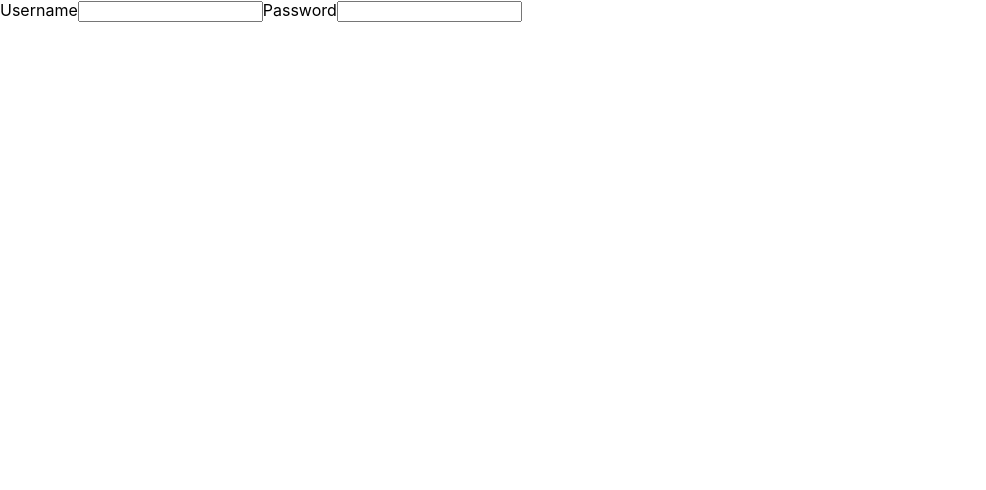
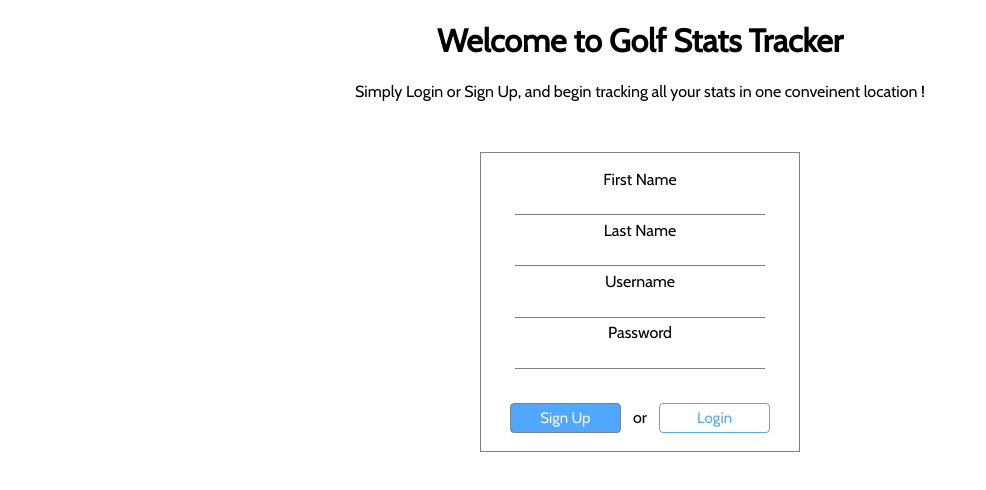
Before and after one commit to Evan-Jams/Stat-Tracker, a React (Create React App) app: page /signup in a window 1280 px wide. Shown: the top 490 px of the page, without its empty margins (0-986 px from the left). Built offline with nearby package versions, Linux system fonts and the light colour scheme.

Commit message:
styled the front page and form a little

```diff
--- /dev/null
+++ b/public/css/main.css
@@ -0,0 +1,74 @@
+* {
+  /* border: 1px solid black; */
+  font-family: 'Cabin', sans-serif;
+  box-sizing: border-box;
+}
+
+#root {
+  text-align: center
+}
+
+/* Home page styling */
+.home-page {
+  display: flex;
+  justify-content: center;
+}
+
+form {
+  display: flex;
+  justify-content: center;
+  flex-direction: column;
+  align-items: center;
+  width: 25%;
+  height: 300px;
+  margin: 35px;
+  border: 1px solid grey;
+  padding: 20px;
+}
+
+input {
+  width: 90%;
+  height: 30px;
+  margin: 2%;
+  border: none;
+  border-bottom: 1px solid grey;
+  font-size: 15px;
+}
+
+input:focus {
+  outline: none;
+}
+
+.submit-container {
+  display: flex;
+  justify-content: space-around;
+  align-items: center;
+  width: 100%;
+  height: 32px;
+  margin-top: 10%;
+  /* border: 1px solid grey; */
+}
+
+#submit, #login {
+  display: flex;
+  justify-content: center;
+  align-items: center;
+  border: 1px solid grey;
+  height: 30px;
+  width: 40%;
+  text-decoration: none;
+  color: black;
+  font-size: 15px;
+  cursor: pointer;
+  margin: 2%;
+  padding: 0;
+  background: #4fa7ff;
+  color: #fff;
+  border-radius: 4px;
+}
+
+#login {
+  color: #4fa7ff;
+  border: 1px solid #4fa7ff;
+  background: none;
+}
--- a/public/index.html
+++ b/public/index.html
@@ -15,6 +15,8 @@
       user's mobile device or desktop. See https://developers.google.com/web/fundamentals/web-app-manifest/
     -->
     <link rel="manifest" href="%PUBLIC_URL%/manifest.json" />
+    <link href="https://fonts.googleapis.com/css2?family=Cabin&display=swap" rel="stylesheet">
+    <link rel="stylesheet" href="%PUBLIC_URL%/css/main.css" />
     <!--
       Notice the use of %PUBLIC_URL% in the tags above.
       It will be replaced with the URL of the `public` folder during the build.
--- a/src/App.js
+++ b/src/App.js
@@ -1,17 +1,22 @@
 import React, { useState } from 'react';
 import { BrowserRouter as Router, Route, Link } from 'react-router-dom'
-import { Form } from './components/Form'
 import { Home } from './components/Home'
 import { Login } from './components/Login'
 import { SignUp } from './components/SignUp'
 
 function App() {
   return (
-    <Router>
-      <Route path="/" exact component={Home} />
-      <Route path="/login" exact component={Login} />
-      <Route path="/signup" exact component={SignUp} />
-    </Router>
+    <>
+      <h1>Welcome to Golf Stats Tracker</h1>
+      <p>Simply Login or Sign Up, and begin tracking all your stats in one conveinent location !</p>
+      <div className="home-page">
+        <Router>
+          <Route path="/" exact component={Home} />
+          <Route path="/login" exact component={Login} />
+          <Route path="/signup" exact component={SignUp} />
+        </Router>
+      </div>
+    </>
   );
 }
 
--- a/src/components/Form.js
+++ /dev/null
@@ -1,15 +0,0 @@
-import React from 'react'
-import { useForm } from './useForm'
-
-export function Form(){
-  const [values, handleChange] = useForm({ username: '', password: '' })
-
-  return(
-    <div>
-      <label htmlFor="username">Username</label>
-      <input name="username" value={values.username} onChange={handleChange} />
-      <label htmlFor="password">Password</label>
-      <input type="password" name="password" value={values.password} onChange={handleChange} />
-    </div>
-  )
-}
--- a/src/components/Home.js
+++ b/src/components/Home.js
@@ -1,11 +1,11 @@
 import React from 'react'
 import {Link} from 'react-router-dom'
+import {SignUp} from './SignUp'
 
 export function Home(){
   return(
     <>
-      <Link to="/login">Login</Link>
-      <Link to="/signUp">Sign Up</Link>
+      <SignUp />
     </>
   )
 }
--- a/src/components/Login.js
+++ b/src/components/Login.js
@@ -1,8 +1,17 @@
 import React from 'react'
-import { Form } from './Form'
+import { useForm } from './useForm'
 
 export function Login() {
+  const [values, handleChange] = useForm({ username: '', password: '' })
+
   return(
-    <Form/>
+    <>
+      <form>
+        <label htmlFor="username">Username</label>
+        <input name="username" value={values.username} onChange={handleChange} />
+        <label htmlFor="password">Password</label>
+        <input type="password" name="password" value={values.password} onChange={handleChange} />
+      </form>
+    </>
   )
 }
--- a/src/components/SignUp.js
+++ b/src/components/SignUp.js
@@ -1,8 +1,27 @@
 import React from 'react'
-import { Form } from './Form'
+import {Link} from 'react-router-dom'
+import { useForm } from './useForm'
 
 export function SignUp() {
+  const [values, handleChange] = useForm({ username: '', password: '', firstName: '', lastName: '' })
+
   return(
-    <Form/>
+    <>
+      <form>
+        <label htmlFor="firstName">First Name</label>
+          <input name="firstName" value={values.first_name} onChange={handleChange} />
+        <label htmlFor="lastName">Last Name</label>
+          <input name="lastName" value={values.last_name} onChange={handleChange} />
+        <label htmlFor="username">Username</label>
+          <input name="username" value={values.username} onChange={handleChange} />
+        <label htmlFor="password">Password</label>
+          <input type="password" name="password" value={values.password} onChange={handleChange} />
+        <div className="submit-container">
+          <input id="submit" type="submit" value="Sign Up" />
+          or
+          <Link id="login" to="/login">Login</Link>
+        </div>
+      </form>
+    </>
   )
 }
```
Also changed, not shown: 1 other file (tests, documents, lock files or other folders).
